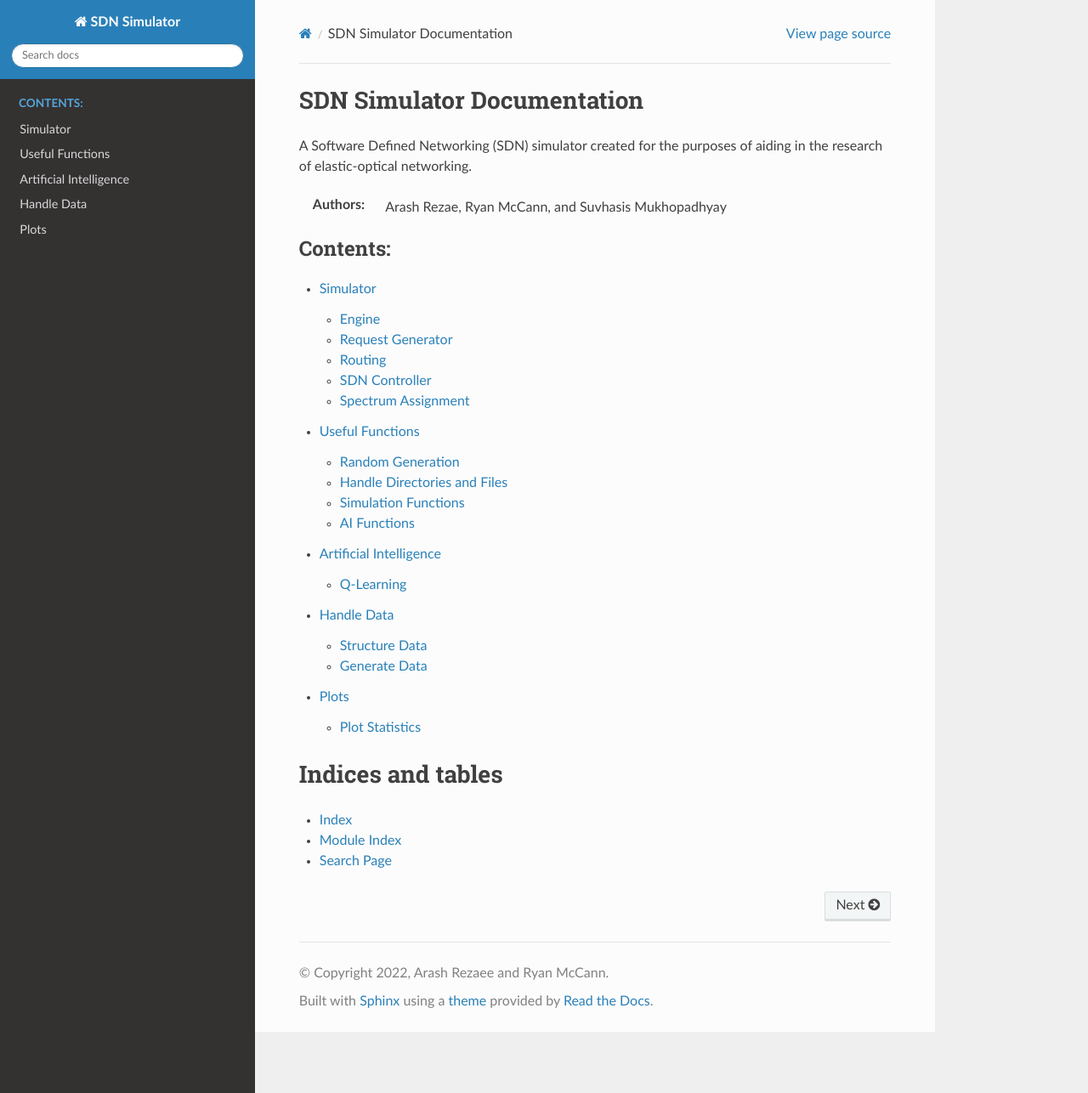
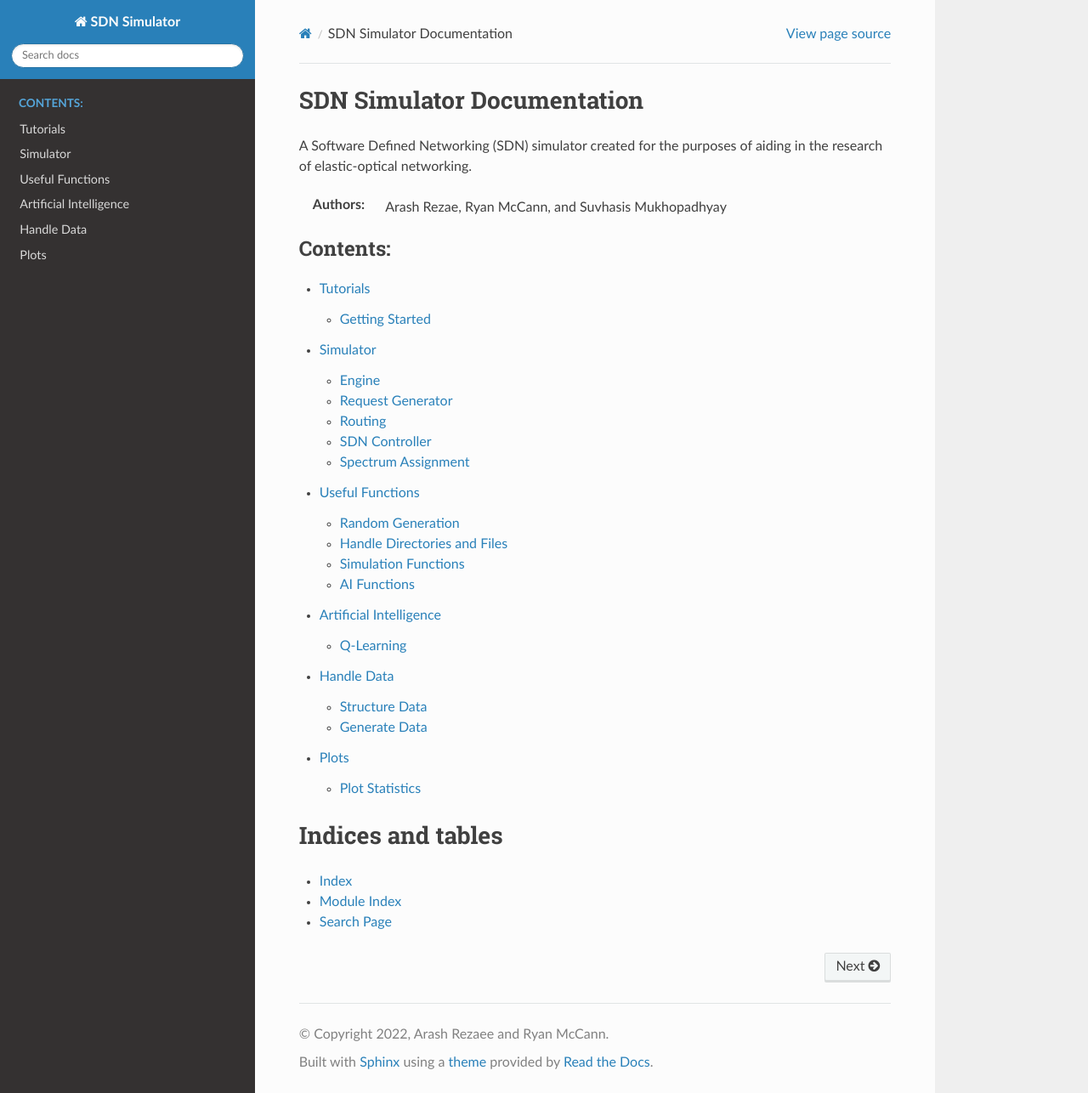
Before and after one commit to SDNNetSim/SDON_simulator, a Sphinx documentation site: the page built from docs/index.rst, in a window 1280 px wide and 1286 px high. Shown: the whole window at 85% size. Built offline with Sphinx 7.4.7 and the Read the Docs theme 2.0.0, drawn with Linux system fonts in a browser that asks for light colours; pages that are not in the unit, such as notebooks, are missing from menus.

Commit message:
Begin tutorials module in sphinx

```diff
--- a/docs/index.rst
+++ b/docs/index.rst
@@ -9,6 +9,7 @@ networking.
    :maxdepth: 2
    :caption: Contents:
 
+   tutorials/tutorial_modules.rst
    sim_scripts/sim_scripts_modules.rst
    useful_functions/useful_functions_modules.rst
    ai/ai_modules.rst
--- /dev/null
+++ b/docs/tutorials/getting_started.rst
@@ -0,0 +1,4 @@
+Getting Started
+===============
+
+When I have time I'll fill this out :)
--- /dev/null
+++ b/docs/tutorials/tutorial_modules.rst
@@ -0,0 +1,6 @@
+Tutorials
+=========
+
+.. toctree::
+
+    getting_started
```
